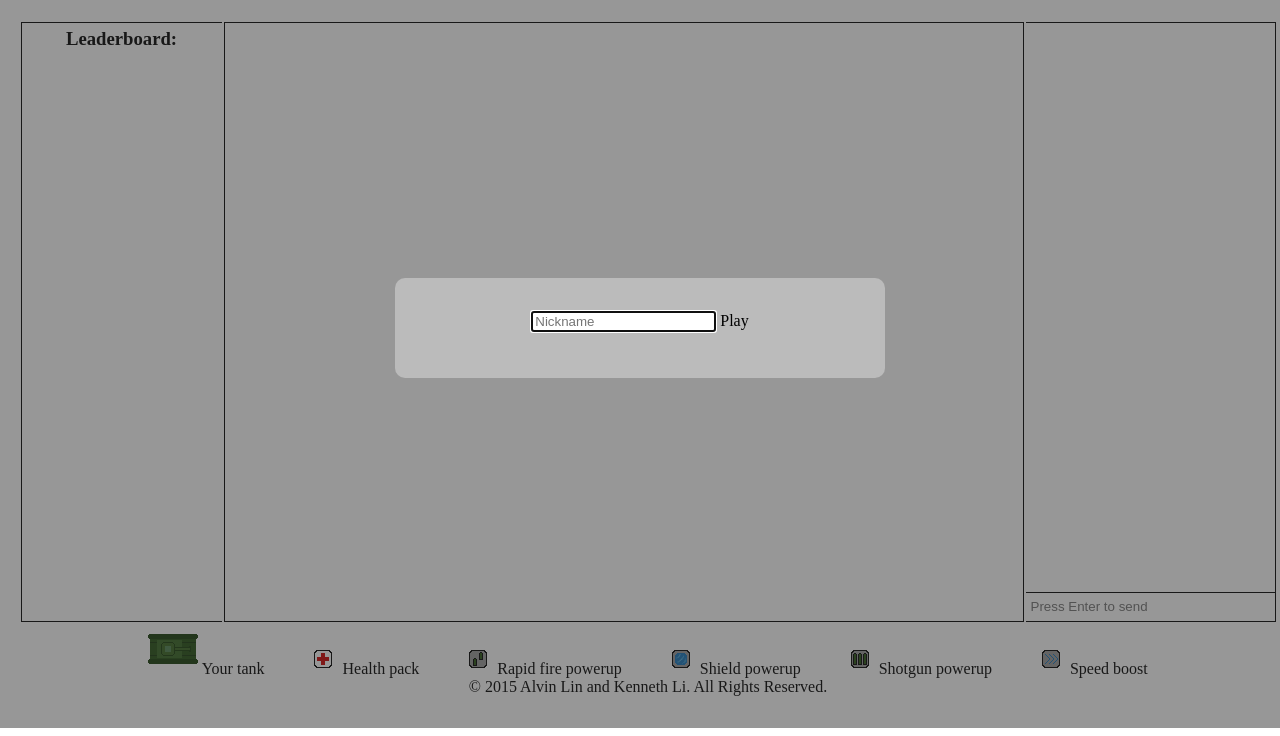
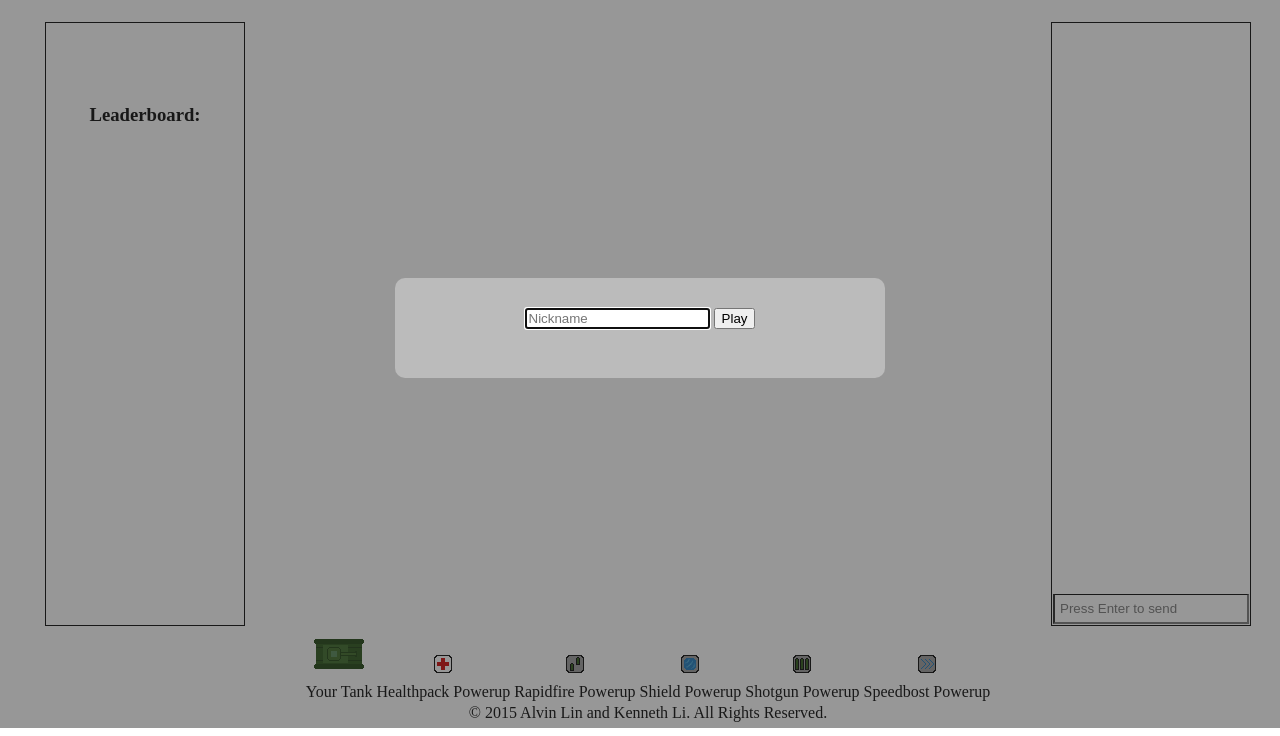
Before and after one commit to penumbragames/tankanarchy, a website built with webpack: page views/index.html in a window 1280 px wide. Shown: the part 72-808 px from the top of the page. Built offline with nearby package versions, Linux system fonts and the light colour scheme; no server answers.

Commit message:
Styling edit in progress

```diff
--- a/client/less/styles.less
+++ b/client/less/styles.less
@@ -8,85 +8,67 @@ html, body {
   height: 100%;
   text-align: center;
 
-  box-sizing: border-box;
   user-select: none;
 }
 
 *, *:before, *:after {
-  box-sizing: inherit;
+  box-sizing: border-box;
 }
 
 #name-prompt-overlay {
+  width: 100%;
+  height: 100%;
+
   position: absolute;
   top: 0;
   right: 0;
   bottom: 0;
   left: 0;
-  width: 100%;
-  height: 100%;
+
   background-color: rgba(49, 49, 49, 0.5);
-  z-index: 100;
+  z-index: 1;
 }
 
 #name-prompt-container {
   position: absolute;
   width: 490px;
   height: 100px;
+
   top: 50%;
   right: 0;
   left: 0;
 
-  margin:  -50px auto;
-  padding: 33px;
+  margin: -50px auto;
+  padding: 30px;
   background: #bbb;
-  z-index: 101;
+  z-index: 2;
 
   border-radius: 10px;
-}
 
   #name-submit:hover {
     cursor: pointer;
   }
+}
 
 #container {
-  width: 100%;
+  table {
     margin: auto;
-  border: 0;
-}
-
-#content {
-  margin: auto;
-
-  th {
-    text-align: center;
-  }
-
-  td {
-    height: 600px;
-    padding: 0;
-    margin: 0;
+    border-collapse: separate;
   }
 }
 
 #leaderboard-container {
-  box-sizing: border-box;
-
-  div {
+  width: 200px;
   height: 600px;
   border: 1px solid black;
-    border-right-style: none;
-  }
 
   h3 {
-    width: 200px;
     height: 50px;
-    margin: 0;
     padding: 5px;
   }
 
   #leaderboard {
-    width: 200px;
-    height: 550px;
+    height: 400px;
     margin: 0;
     padding: 5px;
 
@@ -101,23 +83,29 @@ html, body {
   }
 }
 
+#canvas-container {
+  width: 802px;
+  height: 602px;
+  margin: 1px solid black;
+  padding: 0;
+
   #canvas {
     width: 800px;
     height: 600px;
-  border: 1px solid black;
-  // This margin hack is necessary to straighten out the <td> element
-  // because of bootstrap.
-  margin-bottom: -5px;
+    margin: 0;
+
     background-color: #fff;
     cursor: crosshair;
   }
+}
+
+#chat-container {
+  width: 200px;
+  height: 600px;
+  border: 1px solid black;
 
   #chat-display {
     height: 570px;
-  width: 250px;
-  border: 1px solid black;
-  border-left-style: none;
-  border-bottom-style: none;
     padding: 0;
     margin: 0;
     text-align: left;
@@ -147,13 +135,10 @@ html, body {
     width: 100%;
     height: 30px;
     padding: 5px;
-  border: 1px solid black;
-  border-left-style: none;
+    border-top: 1px solid black;
+  }
 }
 
-.howto {
-  div {
+#icons-container > div {
   display: inline-block;
-    margin: 0 20px;
 }
-}
--- a/package.json
+++ b/package.json
@@ -18,7 +18,6 @@
   },
   "homepage": "https://github.com/penumbragames/tankanarchy#readme",
   "dependencies": {
-    "bootstrap": "^4.3.1",
     "express": "^4.16.4",
     "jquery": "^3.3.1",
     "morgan": "^1.9.1",
--- a/views/index.html
+++ b/views/index.html
@@ -7,82 +7,70 @@
   </head>
 
   <body oncontextmenu='return false;'>
-    <div id="name-prompt-overlay">
-      <div id="name-prompt-container">
-        <form id="name-form">
-          <div class="input-group">
-            <input type="text"
-                   class="form-control"
-                   id="name-input"
-                   placeholder="Nickname"
-                   autocomplete="off" />
-            <span class="input-group-addon"
-                  id="name-submit">
-              Play
-            </span>
-          </div>
+    <div id='name-prompt-overlay'>
+      <div id='name-prompt-container'>
+        <form id='name-form'>
+          <input type='text' id='name-input' placeholder='Nickname'
+            autocomplete='off' />
+          <button id='name-submit'>
+            Play
+          </button>
         </form>
       </div>
     </div>
 
-    <div id="container">
-      <table id="content">
+    <div id='container'>
+      <table>
         <tr>
-          <th colspan="3">
-            <h1>
-              Tank Anarchy
-            </h1>
+          <th colspan='3'>
+            <h1>Tank Anarchy</h1>
           </th>
         </tr>
         <tr>
-          <td id="leaderboard-container">
+          <td id='leaderboard-container'>
+            <h3>Leaderboard:</h3>
+            <ul id='leaderboard'></ul>
+          </td>
+          <td id='canvas-container'>
+            <canvas id='canvas'></canvas>
+          </td>
+          <td id='chat-container'>
+            <ul id='chat-display'>
+            </ul>
+            <input id='chat-input' type='text'
+              placeholder='Press Enter to send' name='chat' />
+          </td>
+        </tr>
+        <tr>
+          <td id='icons-container' colspan='3'>
             <div>
-              <h3>
-                Leaderboard:
-              </h3>
-              <ul id="leaderboard">
-              </ul>
+              <img src='/client/img/favicon.png' />
+              <div>Your Tank</div>
             </div>
-          </td>
-          <td>
-            <canvas id="canvas">
-            </canvas>
-          </td>
-          <td>
-            <ul id="chat-display">
-            </ul>
-            <input id="chat-input" type="text"
-                   placeholder="Press Enter to send" name="chat" />
+            <div>
+              <img src='/client/img/healthpack_powerup.png' />
+              <div>Healthpack Powerup</div>
+            </div>
+            <div>
+              <img src='/client/img/rapidfire_powerup.png' />
+              <div>Rapidfire Powerup</div>
+            </div>
+            <div>
+              <img src='/client/img/shield_powerup.png' />
+              <div>Shield Powerup</div>
+            </div>
+            <div>
+              <img src='/client/img/shotgun_powerup.png' />
+              <div>Shotgun Powerup</div>
+            </div>
+            <div>
+              <img src='/client/img/speedboost_powerup.png' />
+              <div>Speedbost Powerup</div>
+            </div>
           </td>
         </tr>
       </table>
-      <div class="howto">
-        <div>
-          <img src="/client/img/favicon.png" />
-          Your tank
-        </div>
-        <div>
-          <img src="/client/img/healthpack_powerup.png" />
-          Health pack
-        </div>
-        <div>
-          <img src="/client/img/rapidfire_powerup.png" />
-          Rapid fire powerup
-        </div>
-        <div>
-          <img src="/client/img/shield_powerup.png" />
-          Shield powerup
-        </div>
-        <div>
-          <img src="/client/img/shotgun_powerup.png" />
-          Shotgun powerup
-        </div>
-        <div>
-          <img src="/client/img/speedboost_powerup.png" />
-          Speed boost
-        </div>
-      </div>
-      <div id="copyright">
+      <div id='copyright'>
         &copy; 2015 Alvin Lin and Kenneth Li. All Rights Reserved.
       </div>
     </div>
```
Also changed, not shown: 1 other file. Lines whose indentation alone changed are shown as unchanged.
